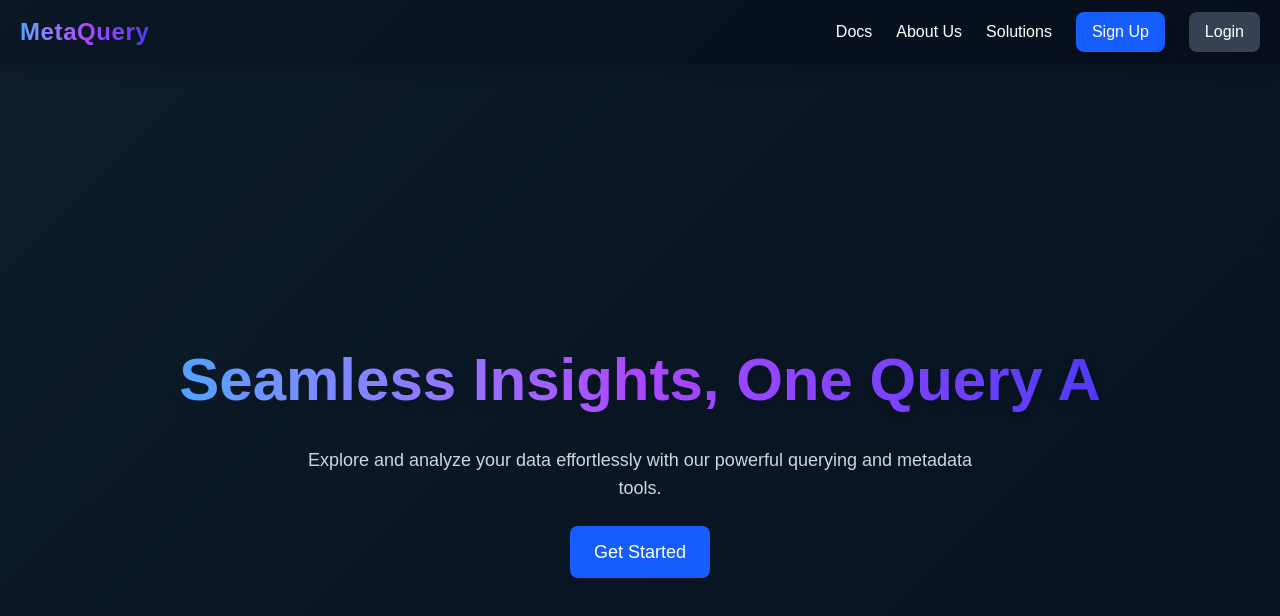
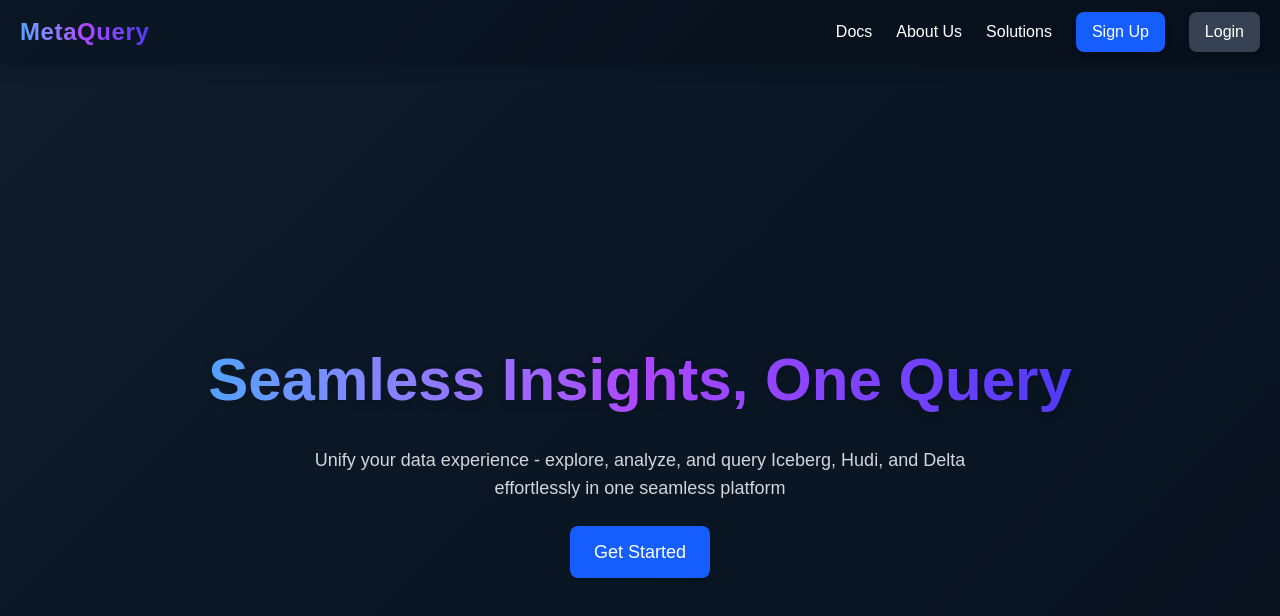
Before and after one commit to newTest0321/MetaQuery, a Next.js app in the folder frontend/: page / in a window 1280 px wide. Shown: the top 616 px of the page. Built offline with nearby package versions, Linux system fonts and the light colour scheme.

Commit message:
complete HOME UI

```diff
--- a/frontend/src/app/page.js
+++ b/frontend/src/app/page.js
@@ -1,7 +1,7 @@
 'use client';
 import Link from "next/link";
 import { useState, useEffect } from "react";
-import "./styles/home.css"; // Keep styles in CSS for keyframe animation
+import "./styles/home.css";
 
 export default function Home() {
   const phrases = ["Seamless Insights, One Query Away", "Your Data, Your Way", "See Beyond Tables"];
@@ -9,6 +9,7 @@ export default function Home() {
   const [index, setIndex] = useState(0);
   const [charIndex, setCharIndex] = useState(0);
   const [isDeleting, setIsDeleting] = useState(false);
+  const [delay, setDelay] = useState(125); // Typing speed
 
   useEffect(() => {
     const timeout = setTimeout(() => {
@@ -18,20 +19,23 @@ export default function Home() {
           setCharIndex(charIndex + 1);
         } else {
           setIsDeleting(true);
+          setDelay(1000); // Wait 1 seconds before erasing
         }
       } else {
+        setDelay(50); // Speed up deleting
         if (charIndex > 0) {
           setText((prev) => prev.slice(0, -1));
           setCharIndex(charIndex - 1);
         } else {
           setIsDeleting(false);
+          setDelay(125); // Reset to normal typing speed
           setIndex((prevIndex) => (prevIndex + 1) % phrases.length);
         }
       }
-    }, isDeleting ? 100 : 150);
+    }, delay);
 
     return () => clearTimeout(timeout);
-  }, [charIndex, isDeleting, index]);
+  }, [charIndex, isDeleting, index, delay]);
 
   return (
     <div className="relative h-screen w-full flex flex-col items-center justify-center text-white text-center px-5 overflow-hidden home-container">
@@ -62,7 +66,7 @@ export default function Home() {
       </h1>
 
       <p className="relative z-10 mt-4 text-lg text-gray-300 max-w-2xl">
-        Explore and analyze your data effortlessly with our powerful querying and metadata tools.
+      Unify your data experience - explore, analyze, and query Iceberg, Hudi, and Delta effortlessly in one seamless platform
       </p>
 
       <Link href="/files" className="relative z-10 mt-6 px-6 py-3 bg-blue-600 hover:bg-blue-700 text-white rounded-lg text-lg shadow-md transition-transform transform hover:scale-110">
```
